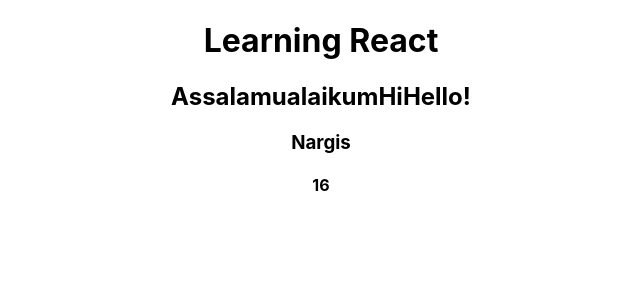
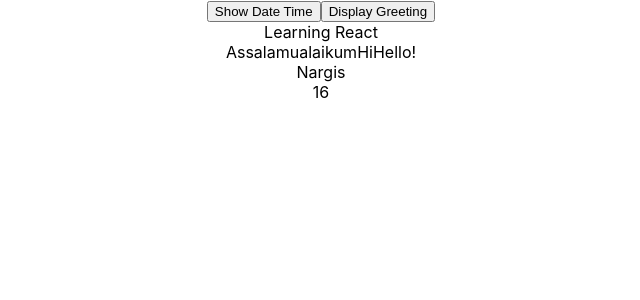
Before and after one commit to sultanaNargis03/React-March-31st, a React (Create React App) app: page / in a window 1280 px wide. Shown: the top 300 px of the page, without its empty margins (319-959 px from the left). Built offline with nearby package versions, Linux system fonts and the light colour scheme.

Commit message:
"passing data b/w components"

```diff
--- a/src/App.js
+++ b/src/App.js
@@ -8,6 +8,10 @@
   return (
     <div className="App">
       {/* {flag ? <Heading /> : <CustomComponent />} */}
+      <NavBar
+        onShowDateTime={() => alert(new Date())}
+        onShowGreeting={() => alert("Hello! how are you?")}
+      ></NavBar>
       <Heading
         title="Learning React"
         const
@@ -19,4 +23,22 @@
   );
 }
 
+function NavBar({ onShowDateTime, onShowGreeting }) {
+  return (
+    <div>
+      <MyButton onClick={onShowDateTime}>Show Date Time</MyButton>
+      <MyButton onClick={onShowGreeting}>Display Greeting</MyButton>
+    </div>
+  );
+}
+function showMessage() {
+  alert("Current Date/time: " + new Date().toLocaleTimeString());
+}
+// function hoverFunc() {
+//   console.log("we just hovered over the button...");
+// }
+
+function MyButton({ onClick, children }) {
+  return <button onClick={onClick}>{children}</button>;
+}
 export default App;
--- a/src/Heading.js
+++ b/src/Heading.js
@@ -22,12 +22,12 @@
 
 //create component with arrow function
 const Heading = (props) => (
-  <div>
-    <h1> {props.title}</h1>
+  <a>
+    <div> {props.title}</div>
 
-    <h2>{props.arrayofGreeting}!</h2>
-    <h3>{props.myObj.name}</h3>
-    <h4>{props.addTwoNumbers(6, 10)}</h4>
-  </div>
+    <div>{props.arrayofGreeting}!</div>
+    <div>{props.myObj.name}</div>
+    <div>{props.addTwoNumbers(6, 10)}</div>
+  </a>
 );
 export default Heading;
```
